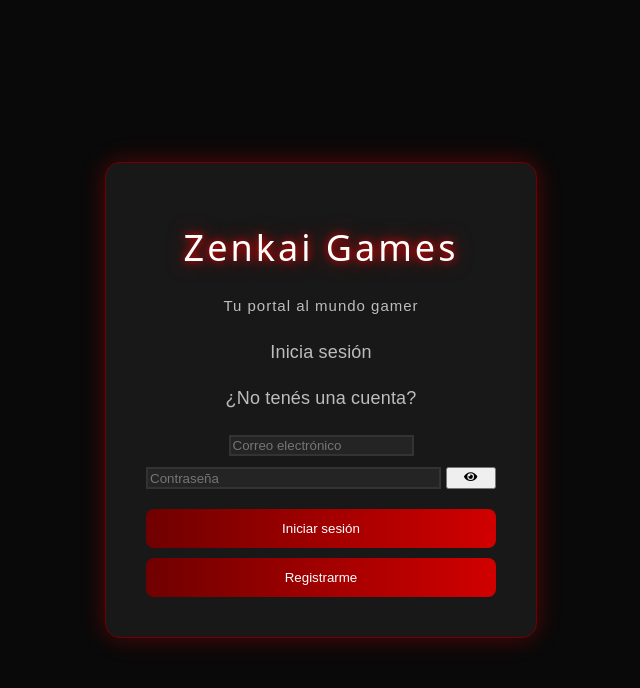
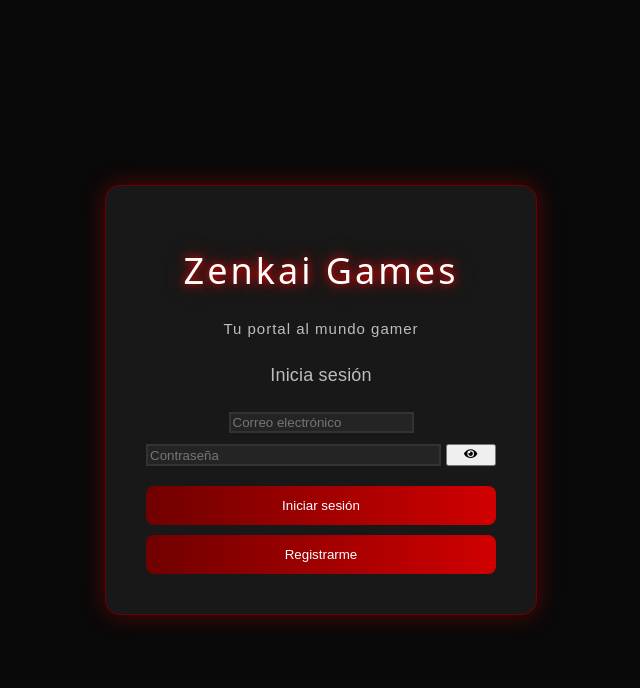
Before and after one commit to Maticraft2003/Zenkai-Games-2.0, a React (Vite) app in the folder frontend/: page / in a window 1280 px wide. Shown: the top 688 px of the page, without its empty margins (319-959 px from the left). Built offline with nearby package versions, Linux system fonts and the light colour scheme.

Commit message:
Modificacion de la pagina principal de Zenkai Games

```diff
--- a/frontend/src/pages/Login.jsx
+++ b/frontend/src/pages/Login.jsx
@@ -58,8 +58,6 @@
 
         <p>Inicia sesión</p>
 
-        <p>¿No tenés una cuenta?</p>
-
         <input
           type="email"
           placeholder="Correo electrónico"
```
